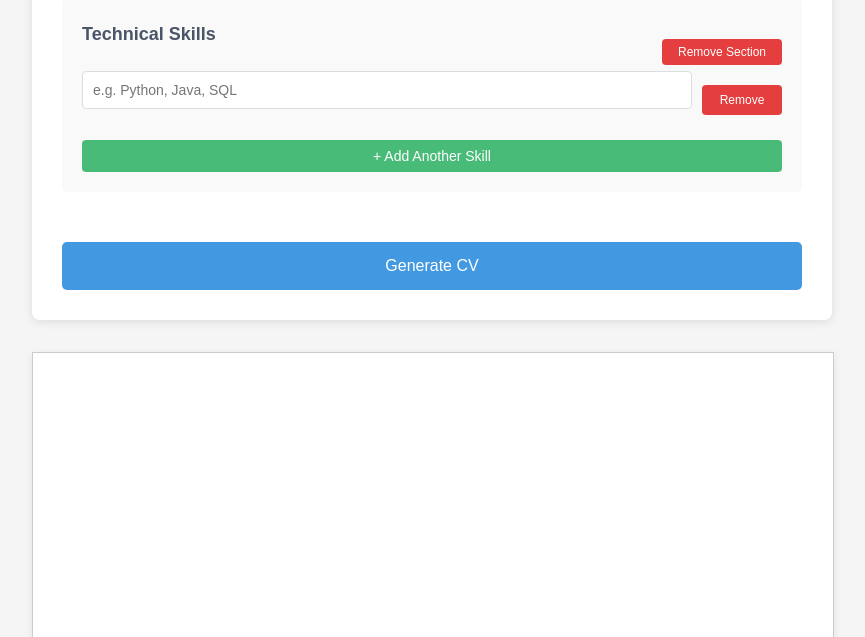
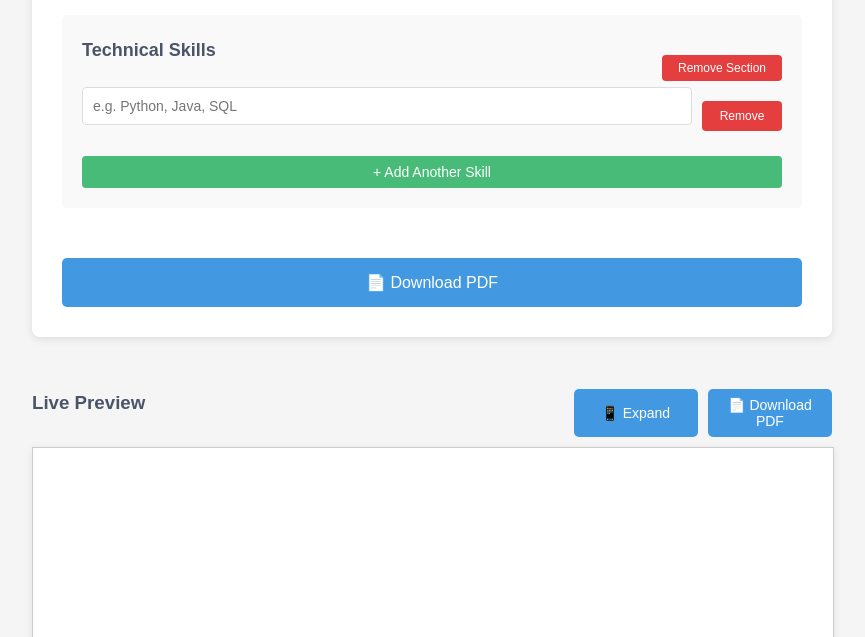
Before and after one commit to avantifellows/cv-generator, a FastAPI app: page / in a window 1280 px wide. Shown: the part 3144-3781 px from the top of the page, without its empty margins (208-1073 px from the left). Run offline with FastAPI, Linux system fonts and the light colour scheme.

Commit message:
Implement Task 6 UX improvements: Remove Generate CV button and add expand functionality
- Remove Generate CV button from form as requested in Task 6
- Add Download PDF buttons in three locations:
  * Top right of landing page header
  * Bottom of form as full-width button
  * Next to expand button in live preview section
- Implement full-screen preview expand functionality:
  * Expand button toggles preview to full screen mode
  * Close overlay button for easy exit from full screen
  * Smooth transitions between normal and expanded modes
- Enhanced backend to support direct PDF download:
  * Modified /generate endpoint to handle download_pdf parameter
  * Added client-side form validation before PDF download
  * Seamless PDF generation without page navigation

🤖 Generated with [Claude Code](https://claude.ai/code)

Co-Authored-By: Claude <noreply@anthropic.com>

```diff
--- a/main.py
+++ b/main.py
@@ -269,6 +269,10 @@ async def generate_cv(request: Request):
         # Get form data
         form_data = await request.form()
         logger.info(f"[DEBUG] Raw form_data keys: {list(form_data.keys())}")
+
+        # Check if this is a direct PDF download request
+        is_pdf_download = form_data.get('download_pdf') == 'true'
+
         # Check if this is dynamic form data (has array fields)
         is_dynamic = any(key.startswith(('education[', 'achievements[', 'internships[', 'projects[', 'positions['))
                         for key in form_data.keys())
@@ -284,7 +288,35 @@ async def generate_cv(request: Request):
             logger.info(f"[DEBUG] form_variables: {form_variables}")
             cv_data = cv_service.convert_legacy_data(form_variables)
 
-        # Generate CV using service
+        # If PDF download requested, generate and return PDF directly
+        if is_pdf_download:
+            # Render PDF-specific HTML template
+            html_content = render_template('cv_template_pdf.html', cv_data.dict())
+
+            # Generate PDF using Playwright
+            try:
+                logger.info("Starting PDF generation with Playwright for direct download")
+                pdf_bytes = await generate_pdf_with_playwright(html_content)
+                logger.info(f"PDF generated successfully, size: {len(pdf_bytes)} bytes")
+            except Exception as e:
+                logger.error(f"Exception during PDF generation: {str(e)}")
+                logger.error(f"Exception type: {type(e).__name__}")
+                import traceback
+                logger.error(f"Traceback: {traceback.format_exc()}")
+                raise
+
+            # Create filename from user's name
+            pdf_filename = f"{create_filename(cv_data.personal_info.full_name)}.pdf"
+
+            logger.info(f"PDF generated successfully for direct download: {pdf_filename}")
+
+            return Response(
+                content=pdf_bytes,
+                media_type="application/pdf",
+                headers={"Content-Disposition": f"attachment; filename={pdf_filename}"}
+            )
+
+        # Otherwise, generate CV using service for regular flow
         logger.info(f"[DEBUG] cv_data.dict(): {cv_data.dict()}")
         cv_id = cv_service.generate_cv(cv_data)
 
--- a/templates/form.html
+++ b/templates/form.html
@@ -244,7 +244,12 @@
     <div class="main-flex">
         <div class="form-section">
     <div class="container">
-        <h1>CV Generator</h1>
+        <div style="display: flex; justify-content: space-between; align-items: center; margin-bottom: 30px;">
+            <h1 style="margin: 0;">CV Generator</h1>
+            <button type="button" id="download-pdf-top-btn" class="btn-primary" onclick="downloadPDF()" style="padding: 12px 20px; font-size: 16px;">
+                📄 Download PDF
+            </button>
+        </div>
         <form id="cvForm" method="post" action="/generate">
 
             <!-- Personal Information -->
@@ -532,11 +537,29 @@
                 </div>
             </div>
 
-            <button type="submit">Generate CV</button>
+            <!-- Generate CV button removed as per Task 6 -->
         </form>
+
+        <!-- Bottom Download PDF Button -->
+        <div style="text-align: center; margin-top: 30px;">
+            <button type="button" id="download-pdf-bottom-btn" class="btn-primary" onclick="downloadPDF()" style="padding: 15px 30px; font-size: 16px; width: 100%;">
+                📄 Download PDF
+            </button>
+        </div>
     </div>
     </div>
     <div class="preview-section">
+        <div style="display: flex; justify-content: space-between; align-items: center; margin-bottom: 10px;">
+            <h3 style="margin: 0; color: #4a5568;">Live Preview</h3>
+            <div style="display: flex; gap: 10px;">
+                <button type="button" id="expand-preview-btn" class="btn-primary" onclick="togglePreviewExpand()" style="padding: 8px 16px; font-size: 14px;">
+                    📱 Expand
+                </button>
+                <button type="button" id="download-pdf-btn" class="btn-primary" onclick="downloadPDF()" style="padding: 8px 16px; font-size: 14px;">
+                    📄 Download PDF
+                </button>
+            </div>
+        </div>
         <div id="cv-preview-container"></div>
     </div>
     </div>
@@ -1481,6 +1504,118 @@
     document.getElementById('cvForm').addEventListener('input', renderPreview);
     window.addEventListener('DOMContentLoaded', renderPreview);
 
+    // Full-screen preview functionality
+    let isPreviewExpanded = false;
+
+    function togglePreviewExpand() {
+        const previewContainer = document.getElementById('cv-preview-container');
+        const expandBtn = document.getElementById('expand-preview-btn');
+        const mainFlex = document.querySelector('.main-flex');
+        const formSection = document.querySelector('.form-section');
+
+        if (!isPreviewExpanded) {
+            // Enter full screen mode
+            previewContainer.style.position = 'fixed';
+            previewContainer.style.top = '0';
+            previewContainer.style.left = '0';
+            previewContainer.style.width = '100vw';
+            previewContainer.style.height = '100vh';
+            previewContainer.style.zIndex = '9999';
+            previewContainer.style.backgroundColor = '#fff';
+            previewContainer.style.overflow = 'auto';
+            previewContainer.style.padding = '20px';
+            previewContainer.style.boxSizing = 'border-box';
+
+            expandBtn.innerHTML = '🔙 Exit';
+            isPreviewExpanded = true;
+
+            // Add close button overlay
+            const closeOverlay = document.createElement('div');
+            closeOverlay.id = 'preview-close-overlay';
+            closeOverlay.style.position = 'fixed';
+            closeOverlay.style.top = '20px';
+            closeOverlay.style.right = '20px';
+            closeOverlay.style.zIndex = '10000';
+            closeOverlay.innerHTML = `
+                <button onclick="togglePreviewExpand()" style="
+                    background: #e53e3e;
+                    color: white;
+                    border: none;
+                    padding: 12px 20px;
+                    border-radius: 5px;
+                    cursor: pointer;
+                    font-size: 16px;
+                    box-shadow: 0 2px 10px rgba(0,0,0,0.3);
+                ">✕ Close Full Screen</button>
+            `;
+            document.body.appendChild(closeOverlay);
+
+        } else {
+            // Exit full screen mode
+            previewContainer.style.position = '';
+            previewContainer.style.top = '';
+            previewContainer.style.left = '';
+            previewContainer.style.width = '';
+            previewContainer.style.height = '1123px';
+            previewContainer.style.zIndex = '';
+            previewContainer.style.backgroundColor = '';
+            previewContainer.style.overflow = 'auto';
+            previewContainer.style.padding = '';
+            previewContainer.style.boxSizing = '';
+
+            expandBtn.innerHTML = '📱 Expand';
+            isPreviewExpanded = false;
+
+            // Remove close button overlay
+            const closeOverlay = document.getElementById('preview-close-overlay');
+            if (closeOverlay) {
+                closeOverlay.remove();
+            }
+        }
+    }
+
+    // Download PDF functionality
+    function downloadPDF() {
+        // Check if form has data
+        const formData = new FormData(document.getElementById('cvForm'));
+        let hasData = false;
+
+        // Check if any required fields are filled
+        const fullName = formData.get('full_name');
+        if (fullName && fullName.trim()) {
+            hasData = true;
+        }
+
+        if (!hasData) {
+            alert('Please fill in at least your name before downloading the PDF.');
+            return;
+        }
+
+        // Submit form to generate endpoint but set target to open in new tab for PDF download
+        const form = document.getElementById('cvForm');
+        const originalAction = form.action;
+        const originalTarget = form.target;
+
+        // Temporarily modify form to download PDF directly
+        form.action = '/generate';
+        form.target = '_blank';
+
+        // Create hidden input to indicate PDF download request
+        const pdfInput = document.createElement('input');
+        pdfInput.type = 'hidden';
+        pdfInput.name = 'download_pdf';
+        pdfInput.value = 'true';
+        form.appendChild(pdfInput);
+
+        // Submit the form
+        form.submit();
+
+        // Restore original form attributes
+        form.action = originalAction;
+        form.target = originalTarget;
+        form.removeChild(pdfInput);
+    }
+
     // Helper functions for getting form data
     function getValue(id) {
         const element = document.getElementById(id);
```
